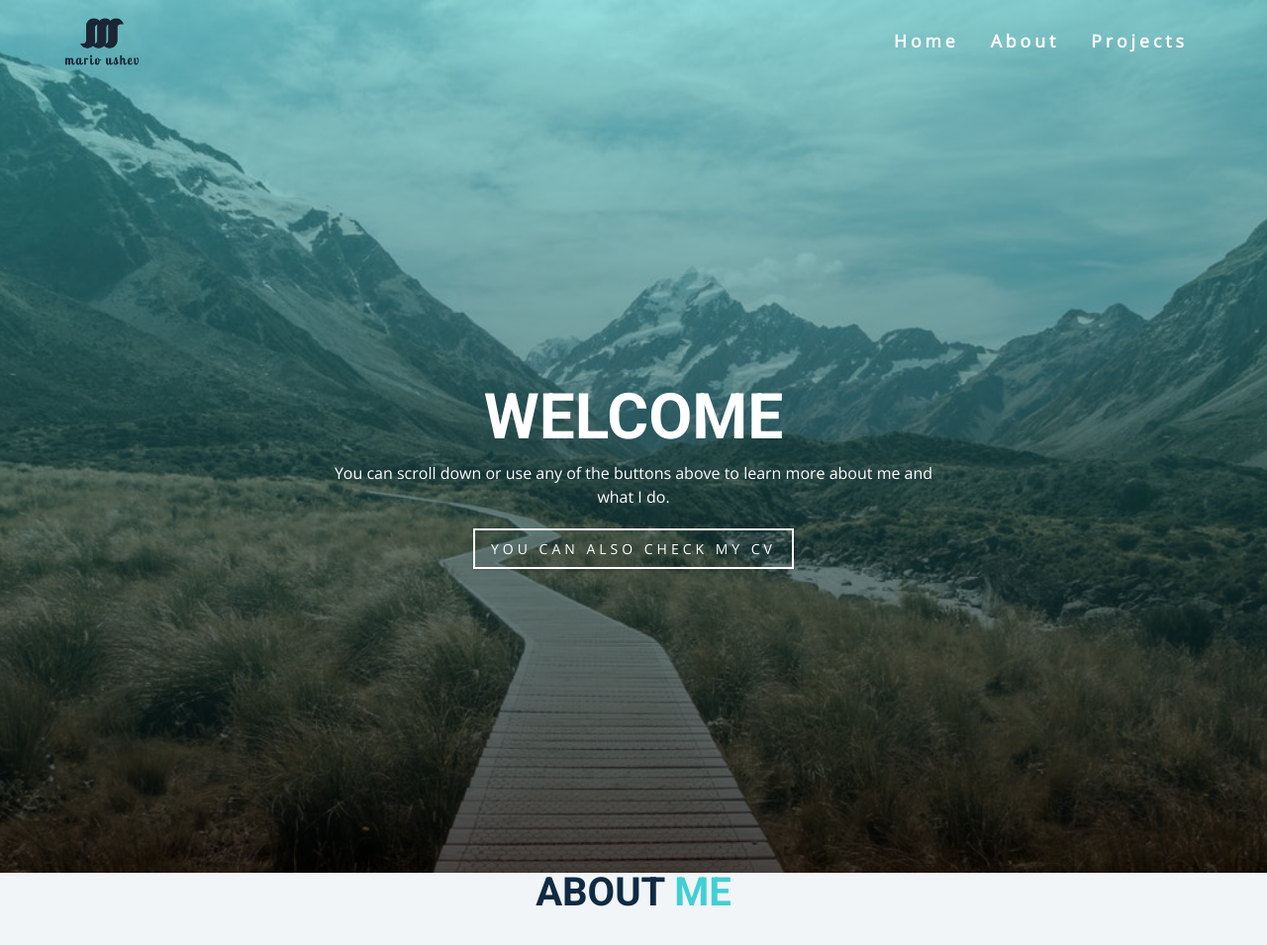
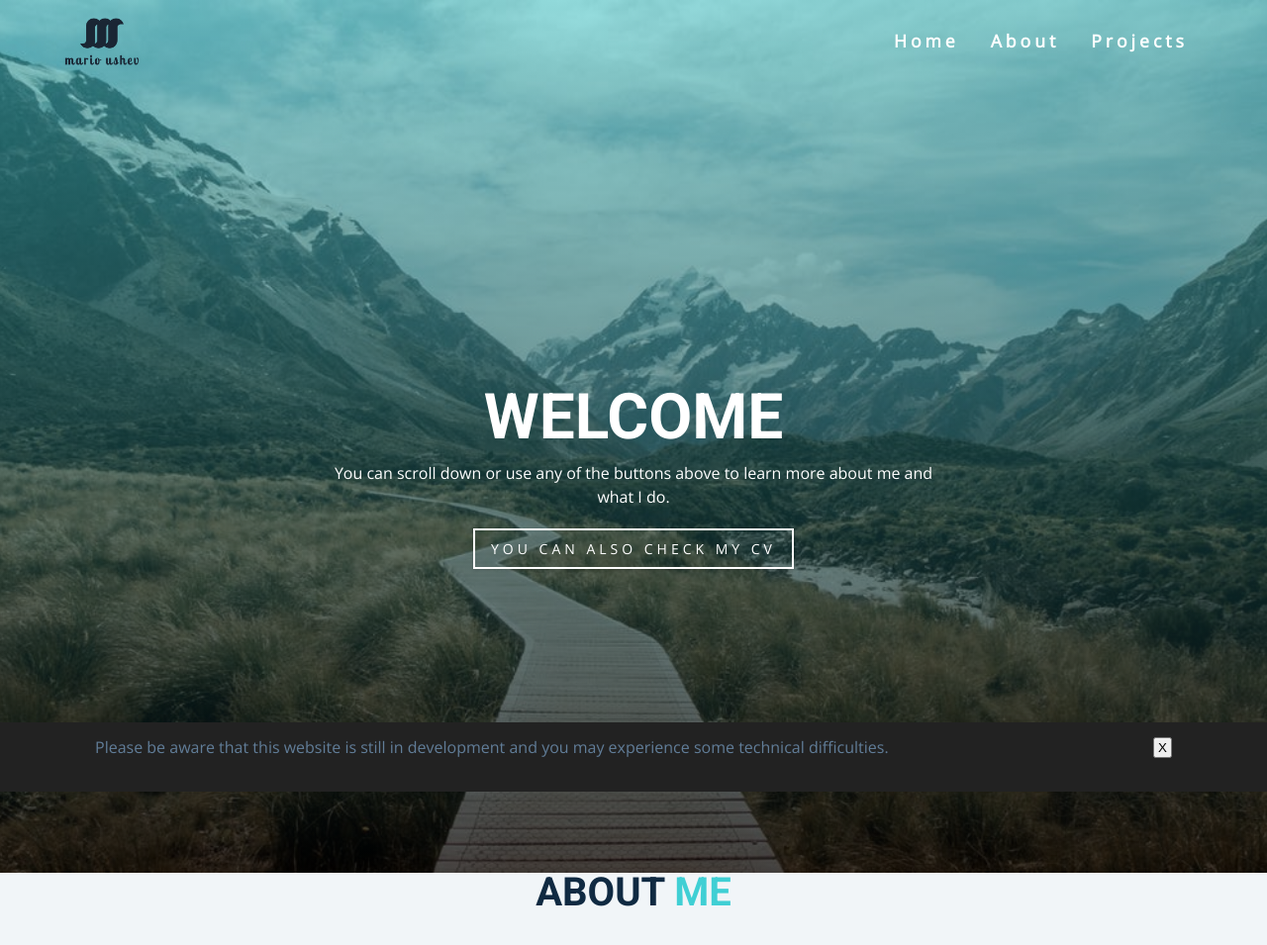
Before and after one commit to marioushev/marioushev.github.io, a PHP site: page / in a window 1280 px wide. Shown: the top 955 px of the page at 99% size. Run offline with PHP 8.4, Linux system fonts and the light colour scheme; some libraries are stand-ins or nearby versions.

Commit message:
banner update

```diff
--- a/app.js
+++ b/app.js
@@ -2,6 +2,11 @@
 // pageYOffset is a read - only window property that returns the number of pixels the document has been scrolled vertically.
 // slice extracts a section of a string without modifying original string
 //offsetTop - A Number, representing the top position of the element, in pixels
+
+// ** popup banner **//
+document.querySelector("#cookies-close-btn").addEventListener("click", () => {
+  document.querySelector("#cookies").style.display = "none";
+});
 
 // ********** set date ************
 const date = document.getElementById("date"); /*querySelector*/
--- a/index.html
+++ b/index.html
@@ -13,6 +13,19 @@
     <link rel="stylesheet" href="styles.css" />
   </head>
   <body>
+    <div id="cookies">
+      <div class="bigContainer">
+        <div class="subcontainer">
+          <div class="cookies">
+            <p>
+              Please be aware that this website is still in development and you
+              may experience some technical difficulties.
+            </p>
+            <button id="cookies-close-btn">X</button>
+          </div>
+        </div>
+      </div>
+    </div>
     <header id="home">
       <nav id="nav">
         <div class="nav-center">
--- a/styles.css
+++ b/styles.css
@@ -88,7 +88,43 @@ img:not(.logo) {
 img {
   display: block;
 }
-
+.bigContainer {
+  width: 1000px;
+  margin: auto;
+}
+.subcontainer {
+  width: 85%;
+  margin: auto;
+}
+.cookies {
+  min-height: 70px;
+  display: flex;
+  justify-content: space-between;
+  align-items: center;
+  flex-wrap: wrap;
+}
+#cookies-close-btn {
+  padding: 1px 3px;
+  margin-bottom: 20px;
+  cursor: pointer;
+}
+@media (max-width: 1600px) {
+  .bigContainer {
+    width: 100%;
+  }
+}
+@media (min-width: 1024px) {
+  .cookies {
+    padding: 10px 0;
+  }
+}
+#cookies {
+  width: 100%;
+  position: fixed;
+  bottom: 0;
+  color: white;
+  background-color: #222;
+}
 h1,
 h2,
 h3,
```
